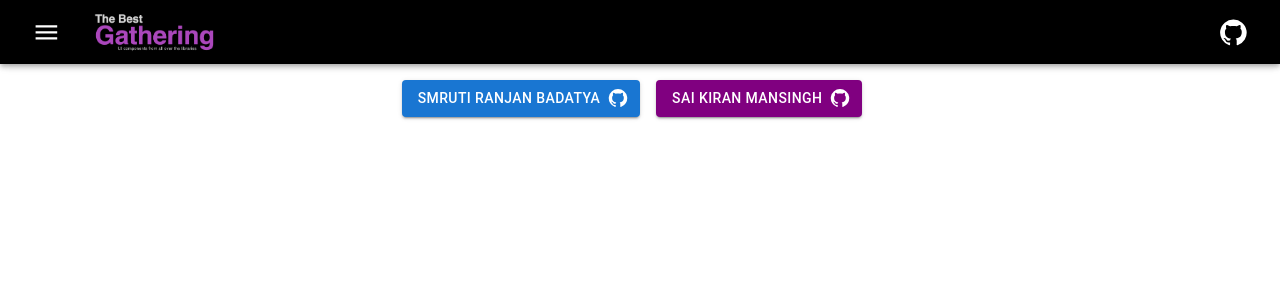
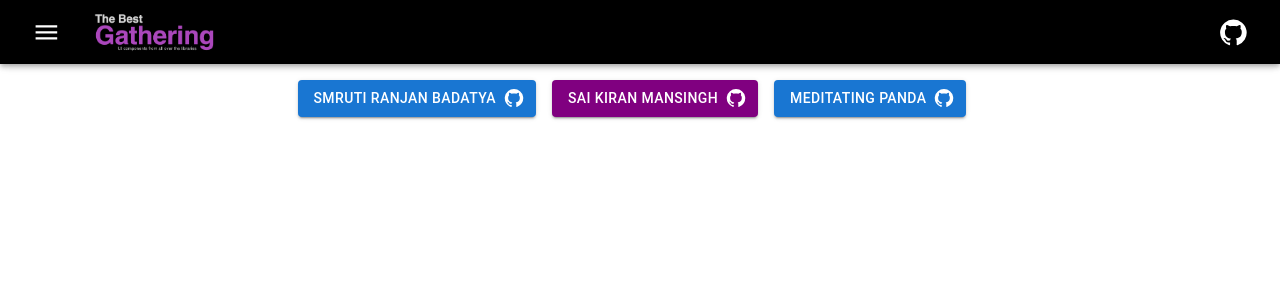
Before and after one commit to iamsmruti/the-best-gathering, a React (Create React App) app: page /buttons in a window 1280 px wide. Shown: the top 300 px of the page. Built offline with nearby package versions, Linux system fonts and the light colour scheme.

Commit message:
custom btn

```diff
--- a/src/buttons/Buttons.js
+++ b/src/buttons/Buttons.js
@@ -2,12 +2,14 @@ import React from 'react'
 import { Stack } from '@mui/material'
 import SmrutiButton from './smruti-ranjan/SmrutiButton'
 import SaiButton from './sai-kiran/SaiButton'
+import Custombtn from './gyana-ranjan/Custombtn'
 
 const Buttons = () => {
   return (
-    <Stack direction={'row'} sx={{flexWrap: 'wrap', p: 2}} justifyContent={'center'}>
-        <SmrutiButton text={'Smruti Ranjan Badatya'} link={'https://github.com/iamsmruti'}/>
-        <SaiButton text={'Sai Kiran Mansingh'} link={'https://github.com/skms625'}/>
+    <Stack direction={'row'} sx={{ flexWrap: 'wrap', p: 2 }} justifyContent={'center'}>
+      <SmrutiButton text={'Smruti Ranjan Badatya'} link={'https://github.com/iamsmruti'} />
+      <SaiButton text={'Sai Kiran Mansingh'} link={'https://github.com/skms625'} />
+      <Custombtn text='Meditating Panda' link='https://github.com/Meditatingpanda' />
     </Stack>
   )
 }
--- /dev/null
+++ b/src/buttons/gyana-ranjan/Custombtn.js
@@ -0,0 +1,10 @@
+import { Button } from "@mui/material";
+import { GitHub } from '@mui/icons-material'
+
+const Custombtn = (props) => {
+    return (
+        <Button endIcon={<GitHub/>} href={props.link}  variant='contained' sx={{mr: 2, mb: 1}} {...props}>{props.text}</Button>
+    );
+}
+
+export default Custombtn;
```
